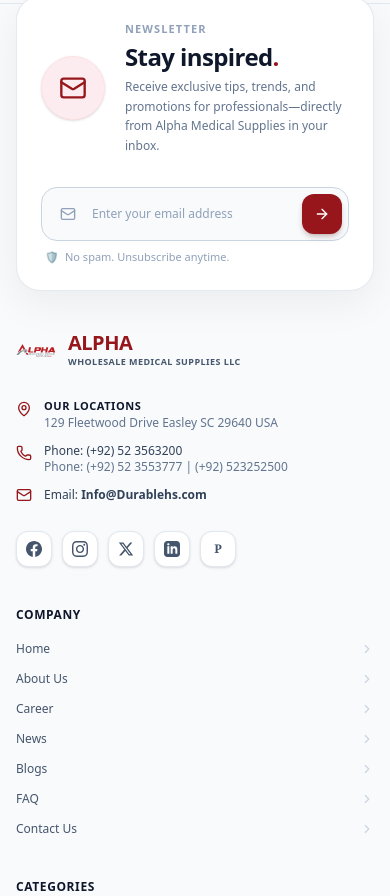
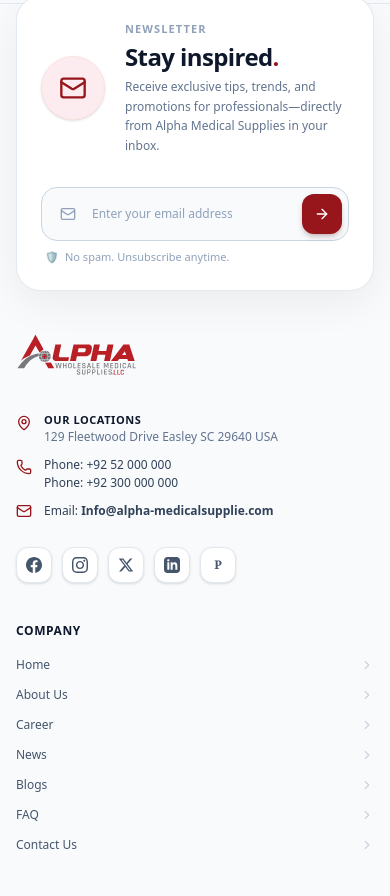
Before and after one commit to arovisiontech/alphamedical, a Next.js app: page /faq in a window 390 px wide. Shown: the part 1090-1986 px from the top of the page. Built offline with nearby package versions, Linux system fonts and the light colour scheme.

Commit message:
feat: update footer logo to Logo 5.svg image and update contact phone numbers and email

```diff
--- a/src/components/public/MainRedNavbar.tsx
+++ b/src/components/public/MainRedNavbar.tsx
@@ -435,18 +435,25 @@ export default function MainRedNavbar() {
             {/* Drawer Contact Footer */}
             <div className="p-4 bg-slate-900 text-white space-y-2 text-xs border-t border-slate-800">
               <a
-                href="tel:+92523563200"
+                href="tel:+9252000000"
                 className="flex items-center gap-2 text-slate-300 hover:text-white transition-colors"
               >
                 <Phone className="w-3.5 h-3.5 text-[#B92025]" />
-                <span>Call: (+92) 52 3563200</span>
+                <span>Call: +92 52 000 000</span>
               </a>
               <a
-                href="mailto:Info@Durablehs.com"
+                href="tel:+92300000000"
+                className="flex items-center gap-2 text-slate-300 hover:text-white transition-colors"
+              >
+                <Phone className="w-3.5 h-3.5 text-[#B92025]" />
+                <span>Call: +92 300 000 000</span>
+              </a>
+              <a
+                href="mailto:Info@alpha-medicalsupplie.com"
                 className="flex items-center gap-2 text-slate-300 hover:text-white transition-colors"
               >
                 <Mail className="w-3.5 h-3.5 text-[#B92025]" />
-                <span>Info@Durablehs.com</span>
+                <span>Info@alpha-medicalsupplie.com</span>
               </a>
             </div>
           </div>
--- a/src/components/public/PublicFooter.tsx
+++ b/src/components/public/PublicFooter.tsx
@@ -106,19 +106,16 @@ export default function PublicFooter() {
 
           {/* COL 1: LOGO & CONTACT INFO (LG: 4 COLS) */}
           <div className="lg:col-span-4 space-y-5">
-            {/* Logo */}
-            <Link href="/" className="inline-flex items-center gap-3">
-              <div className="relative w-10 h-10 shrink-0">
-                <Image src="/logo5.svg" alt="Alpha Medical" fill className="object-contain" />
-              </div>
-              <div>
-                <span className="text-xl 2xl:text-2xl font-black text-[#96161B] tracking-tight block leading-none">
-                  ALPHA
-                </span>
-                <span className="text-[9px] 2xl:text-[10px] font-bold text-slate-600 tracking-wider uppercase block mt-0.5">
-                  WHOLESALE MEDICAL SUPPLIES LLC
-                </span>
-              </div>
+            {/* Logo (Exact Logo 5.svg Image) */}
+            <Link href="/" className="inline-block">
+              <Image
+                src="/logo5.svg"
+                alt="ALPHA Wholesale Medical Supplies LLC"
+                width={220}
+                height={60}
+                className="h-12 sm:h-14 w-auto object-contain"
+                priority
+              />
             </Link>
 
             {/* Address */}
@@ -137,16 +134,32 @@ export default function PublicFooter() {
 
               <div className="flex items-start gap-3">
                 <Phone className="w-4 h-4 text-[#96161B] shrink-0 mt-0.5" />
-                <div>
-                  <div className="text-slate-700">Phone: (+92) 52 3563200</div>
-                  <div className="text-slate-500">Phone: (+92) 52 3553777 | (+92) 523252500</div>
+                <div className="space-y-0.5">
+                  <div className="text-slate-700">
+                    Phone:{' '}
+                    <a href="tel:+9252000000" className="hover:text-[#96161B] transition-colors">
+                      +92 52 000 000
+                    </a>
+                  </div>
+                  <div className="text-slate-700">
+                    Phone:{' '}
+                    <a href="tel:+92300000000" className="hover:text-[#96161B] transition-colors">
+                      +92 300 000 000
+                    </a>
+                  </div>
                 </div>
               </div>
 
               <div className="flex items-center gap-3">
                 <Mail className="w-4 h-4 text-[#96161B] shrink-0" />
                 <div className="text-slate-700">
-                  Email: <a href="mailto:Info@Durablehs.com" className="hover:text-[#96161B] font-semibold">Info@Durablehs.com</a>
+                  Email:{' '}
+                  <a
+                    href="mailto:Info@alpha-medicalsupplie.com"
+                    className="hover:text-[#96161B] font-semibold transition-colors"
+                  >
+                    Info@alpha-medicalsupplie.com
+                  </a>
                 </div>
               </div>
             </div>
--- a/src/components/public/TopBar.tsx
+++ b/src/components/public/TopBar.tsx
@@ -18,11 +18,11 @@ export default function TopBar() {
 
         {/* RIGHT: Phone & Email + Admin access */}
         <div className="flex items-center gap-4 text-[11px] text-slate-200">
-          <a href="tel:+1123456789" className="hover:text-white transition-colors">
-            (+1 123 456 789)
+          <a href="tel:+9252000000" className="hover:text-white transition-colors">
+            (+92 52 000 000)
           </a>
-          <a href="mailto:info@alpha-medicalsupplies.com" className="hover:text-white transition-colors hidden sm:inline">
-            info@alpha-medicalsupplies.com
+          <a href="mailto:Info@alpha-medicalsupplie.com" className="hover:text-white transition-colors hidden sm:inline">
+            Info@alpha-medicalsupplie.com
           </a>
           <Link
             href="/admin"
```
Also changed, not shown: public/Logo 5.svg (added).
